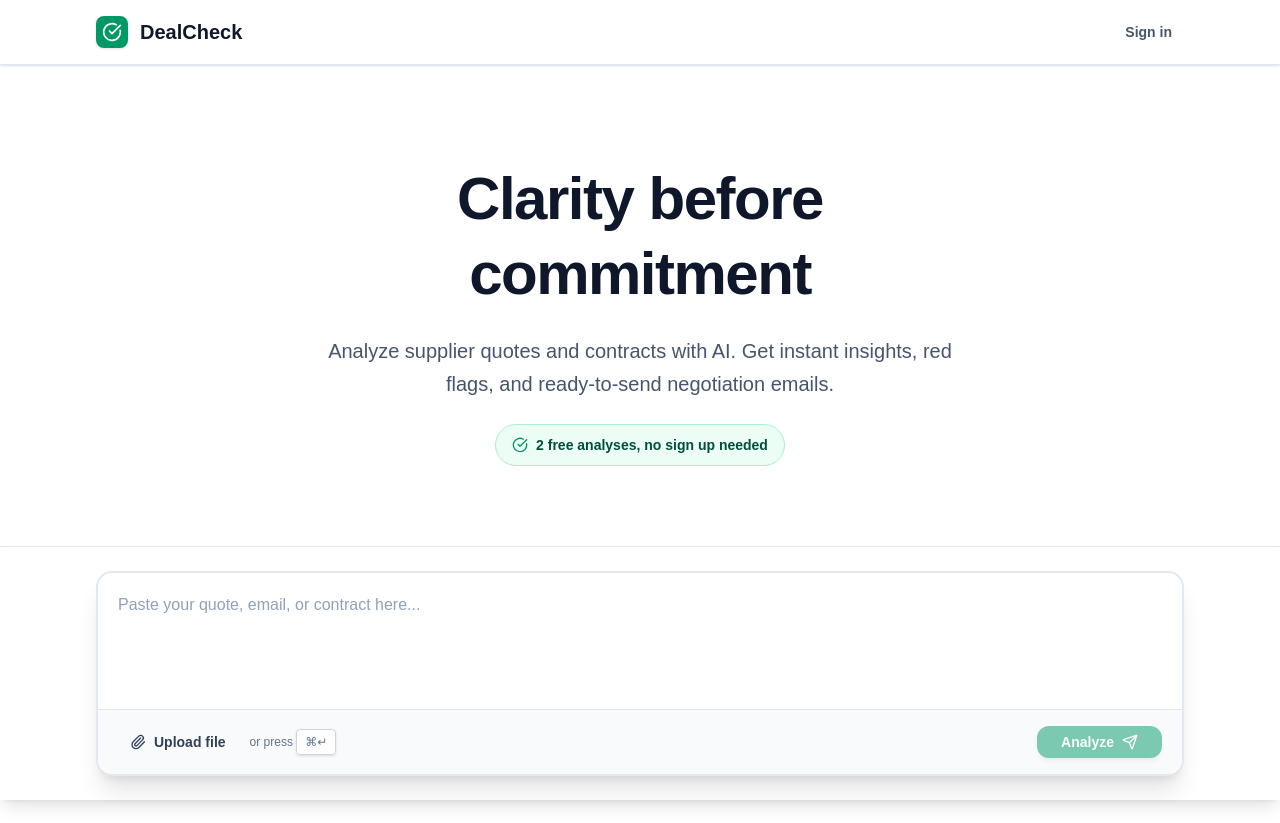
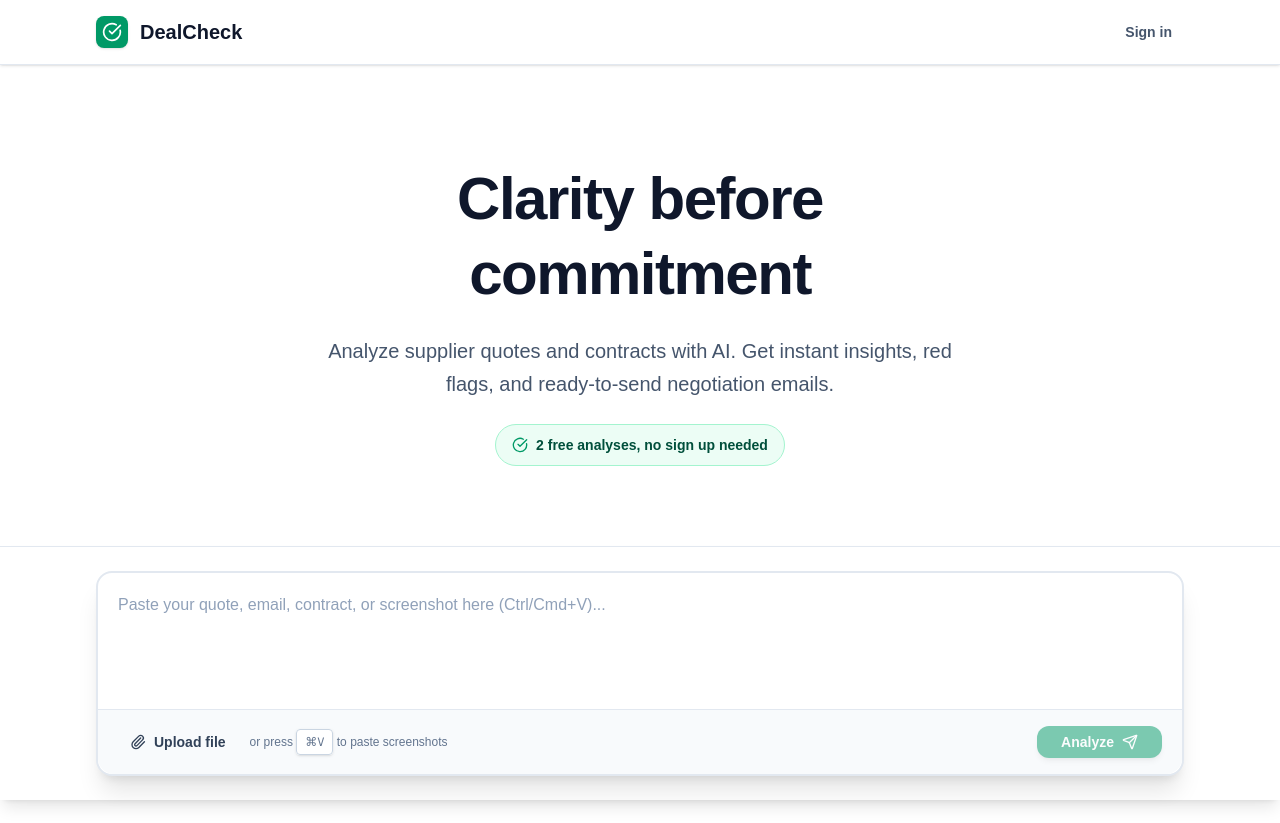
Before and after one commit to Boomchakalala/Dealcheck, a Next.js app: page / in a window 1280 px wide. Built offline with nearby package versions, Linux system fonts and the light colour scheme.

Commit message:
Sandbox autosave

```diff
--- a/src/app/page.tsx
+++ b/src/app/page.tsx
@@ -146,6 +146,23 @@ export default function ChatPage() {
     }
   }
 
+  // Handle paste events for images (ChatGPT-style)
+  const handlePaste = async (e: React.ClipboardEvent) => {
+    const items = e.clipboardData?.items
+    if (!items) return
+
+    for (const item of Array.from(items)) {
+      if (item.type.startsWith('image/')) {
+        e.preventDefault()
+        const file = item.getAsFile()
+        if (file) {
+          await handleFileUpload(file)
+        }
+        return
+      }
+    }
+  }
+
   return (
     <div className="min-h-screen bg-white flex flex-col">
       {/* Header */}
@@ -280,7 +297,8 @@ export default function ChatPage() {
                   value={input}
                   onChange={(e) => setInput(e.target.value)}
                   onKeyDown={handleKeyDown}
-                  placeholder={rounds.length === 0 ? "Paste your quote, email, or contract here..." : "Add another analysis round..."}
+                  onPaste={handlePaste}
+                  placeholder={rounds.length === 0 ? "Paste your quote, email, contract, or screenshot here (Ctrl/Cmd+V)..." : "Add another analysis round or paste a screenshot..."}
                   rows={4}
                   disabled={uploading || analyzing}
                   className="resize-none border-0 focus:ring-0 text-base p-0 placeholder:text-slate-400"
@@ -318,7 +336,7 @@ export default function ChatPage() {
                     )}
                   </Button>
                   <span className="text-xs text-slate-500">
-                    or press <kbd className="px-2 py-1 bg-white border border-slate-300 rounded text-xs font-mono shadow-sm">⌘↵</kbd>
+                    or press <kbd className="px-2 py-1 bg-white border border-slate-300 rounded text-xs font-mono shadow-sm">⌘V</kbd> to paste screenshots
                   </span>
                 </div>
 
```
